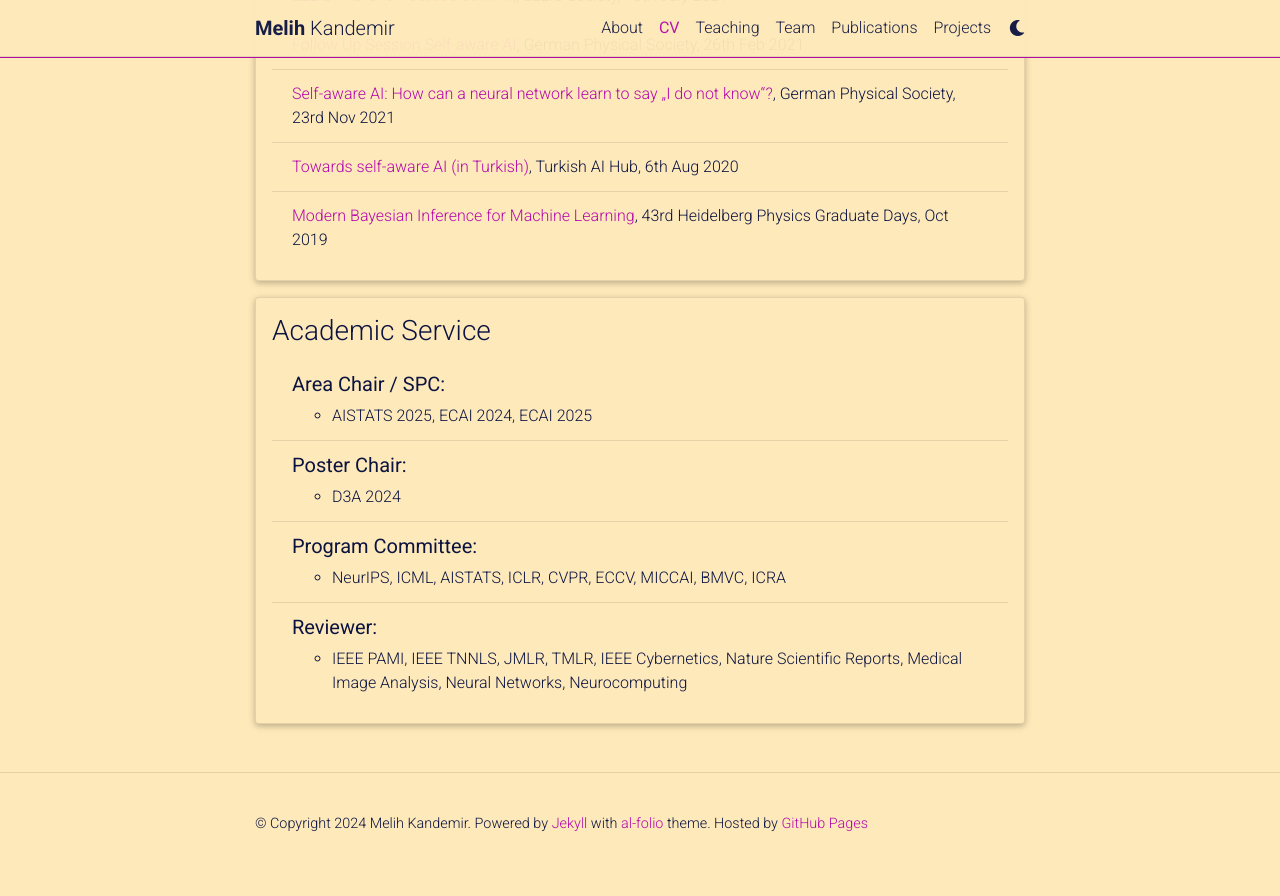
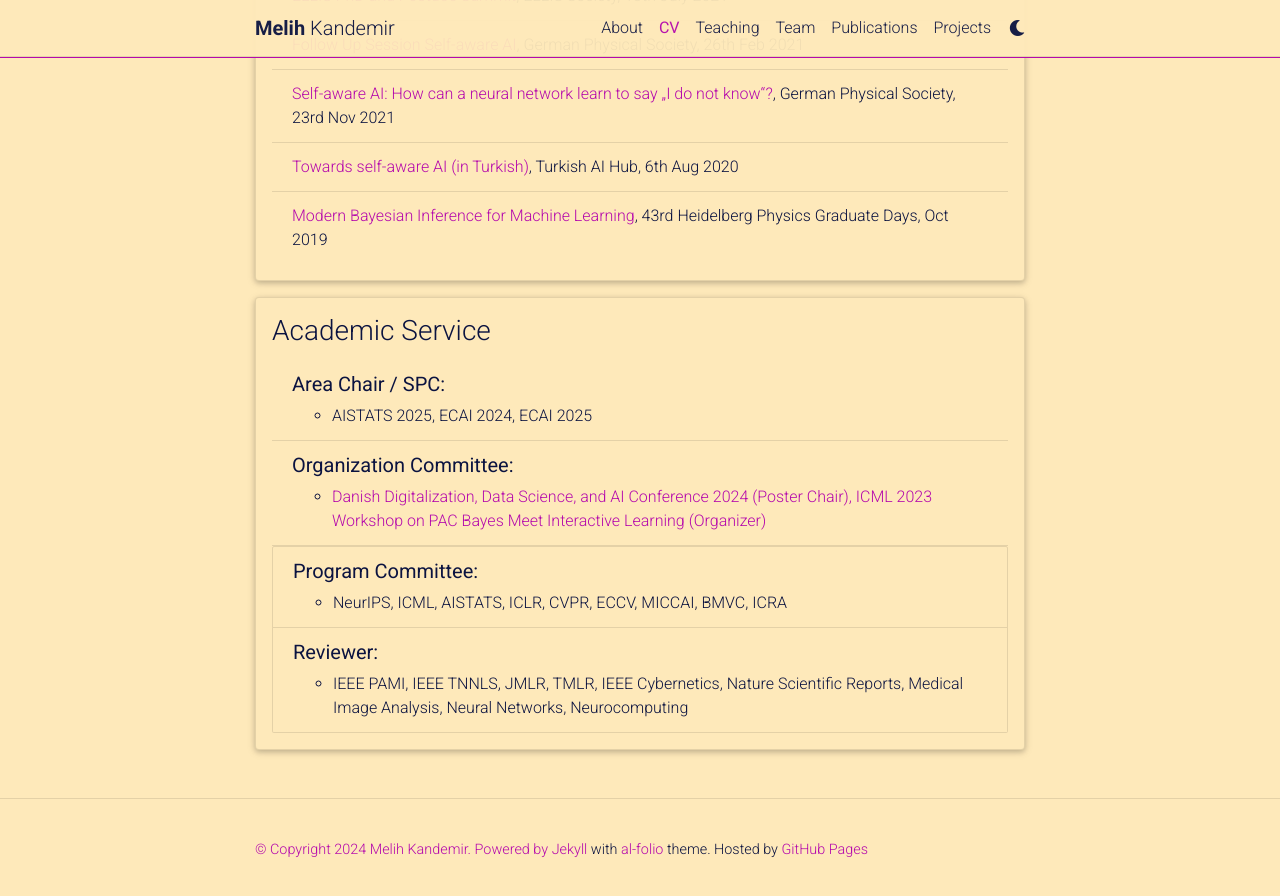
Before and after one commit to melihkandemir/melihkandemir.github.io, a Jekyll site: the page built from _pages/cv.md, in a window 1280 px wide and 900 px high, scrolled down 2584 px. Shown: the top 896 px of the window. Built offline with Jekyll 4.4.1, drawn with Linux system fonts in a browser that asks for light colours; comment, search, counter and statistics services are not loaded; a style sheet for code colours, icons or effects is not loaded; before the commit the page ends 3458 px from its top, so only the background shows below that.

Commit message:
Update cv.yml

```diff
--- a/_data/cv.yml
+++ b/_data/cv.yml
@@ -101,8 +101,8 @@
   contents:
     - title: <b>Area Chair /  SPC:</b>
       items: AISTATS 2025, ECAI 2024, ECAI 2025
-    - title: <b>Poster Chair:</b>
-      items: D3A 2024
+    - title: <b>Organization Committee:</b>
+      items: <a href="https://d3aconference.dk/">Danish Digitalization, Data Science, and AI Conference 2024 (Poster Chair), <a href="https://icml.cc/virtual/2023/workshop/21478">ICML 2023 Workshop on PAC Bayes Meet Interactive Learning (Organizer)</b>
     - title: <b>Program Committee:</b>
       items: NeurIPS, ICML, AISTATS, ICLR, CVPR, ECCV, MICCAI, BMVC, ICRA
     - title: <b>Reviewer:</b>
```
